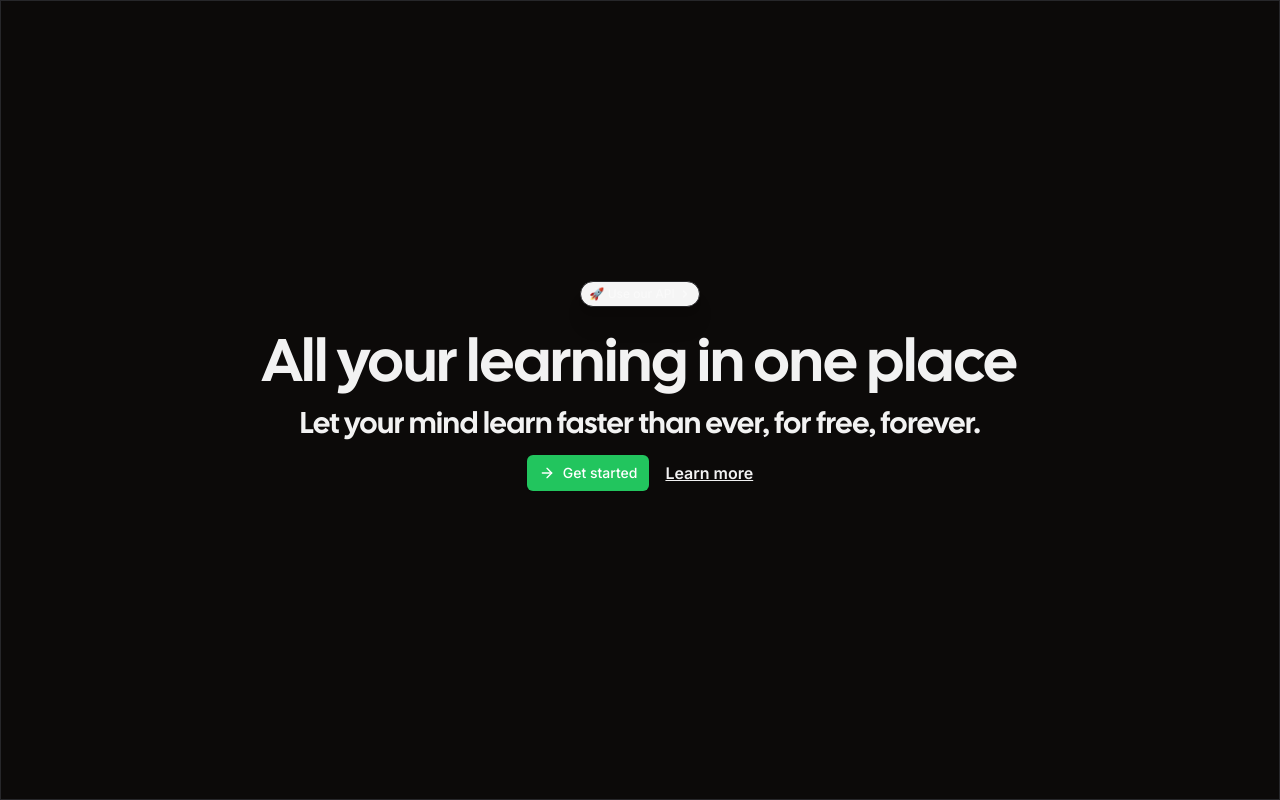
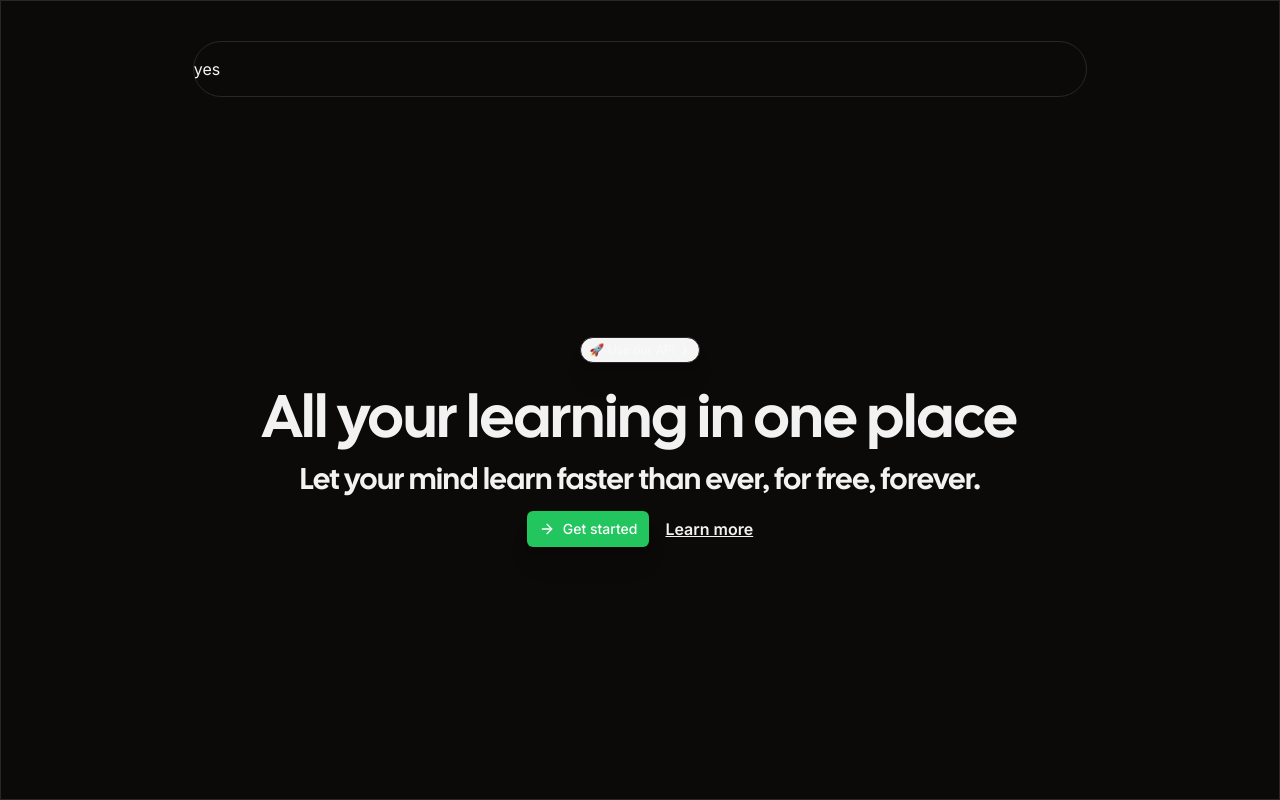
Before and after one commit to KoblizekXD/notables, a Next.js app: page / in a window 1280 px wide. Built offline with nearby package versions, Linux system fonts and the light colour scheme.

Commit message:
Landing page stuff

```diff
--- a/package.json
+++ b/package.json
@@ -27,7 +27,7 @@
     "drizzle-orm": "^0.41.0",
     "framer-motion": "^12.6.3",
     "lucide-react": "^0.483.0",
-    "next": "^15.3.0",
+    "next": "^15.3.1-canary.4",
     "next-themes": "^0.4.6",
     "pg": "^8.14.1",
     "pino": "^9.6.0",
--- a/src/app/page.tsx
+++ b/src/app/page.tsx
@@ -5,13 +5,16 @@ import Link from "next/link";
 
 export default function Home() {
   return (
-    <main className="min-h-screen w-full border items-center flex flex-col">
+    <main className="min-h-screen w-screen border items-center flex flex-col">
       <ThemeBasedRenderer
         light={
           <div className="absolute inset-0 -z-10 h-full w-full bg-white bg-[radial-gradient(#e5e7eb_1px,transparent_1px)] [background-size:16px_16px]" />
         }
       />
-      <div className="text-center mt-[35vh] flex gap-y-3 flex-col items-center">
+      <div className="flex h-[7vh] mt-[5vh] border w-[70%] rounded-full items-center">
+        <h1>yes</h1>
+      </div>
+      <div className="text-center mt-[30vh] flex gap-y-3 flex-col items-center">
         <Link
           href={"/docs/api"}
           className="rounded-full shadow-xl text-xs bg-[#F5F5F5] gap-x-1 text-secondary-foreground border py-1 px-2 flex items-center"
@@ -28,7 +31,7 @@ export default function Home() {
         <div className="flex items-center gap-x-4">
           <LinkingButton
             href="/sign-in"
-            className="bg-primary text-white flex items-center"
+            className="bg-primary shadow-xl text-white flex items-center"
           >
             <ArrowRight />
             <span>Get started</span>
```
Also changed, not shown: 1 other file (tests, documents, lock files or other folders).
